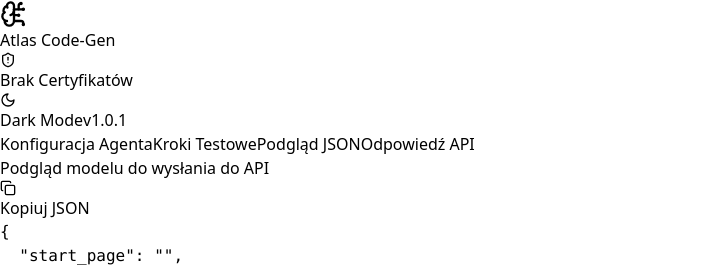
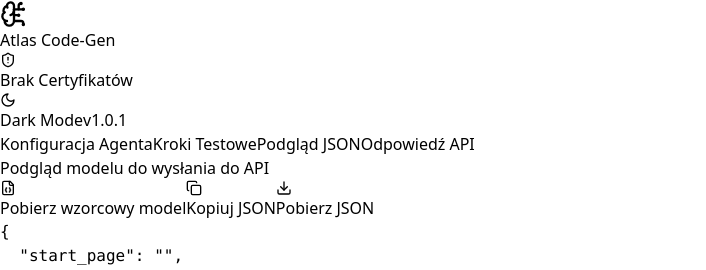
Before and after one commit to cklimowicz/atlas.agent.gui, a React (Vite) app: page / in a window 1280 px wide. Both pictures are taken after a click on the button "Podgląd JSON". Shown: the top 270 px of the page, without its empty margins (0-706 px from the left). Built offline with nearby package versions, Linux system fonts and the light colour scheme; no server answers.

Commit message:
zmiana położenia certyfikatów
pobranie wzorcowego modelu JSON

```diff
--- a/src/components/TestScenarioForm.tsx
+++ b/src/components/TestScenarioForm.tsx
@@ -2,7 +2,7 @@
 import { useForm, FormProvider, useFormContext, useWatch } from 'react-hook-form';
 import { zodResolver } from '@hookform/resolvers/zod';
 import toast from 'react-hot-toast';
-import { Save, Upload, AlertTriangle, ShieldCheck, ShieldAlert, CheckCircle, XCircle, Copy, Download } from 'lucide-react';
+import { Save, Upload, AlertTriangle, ShieldCheck, ShieldAlert, CheckCircle, XCircle, Copy, Download, FileJson } from 'lucide-react';
 import Tabs from './ui/Tabs';
 import Button from './ui/Button';
 import Modal from './ui/Modal';
@@ -81,21 +81,94 @@
     }
   };
 
+  // Funkcja do pobrania wzorcowego modelu JSON
+  const handleDownloadTemplateJson = () => {
+    // Definiujemy wzorcowy model JSON
+    const templateJson = {
+      "start_page": "string",
+      "code_writer_model": "string", // opcjonalne
+      "html_assistant_model": "string", // opcjonalne
+      "progress_checker_model": "string", // opcjonalne
+      "case_steps": [
+        {
+          "action": "string",
+          "number": 0,
+          "expected_results": [
+            "string"
+          ],
+          "parameters": [
+            {
+              "key": "string",
+              "value": "string",
+              "is_secret": true
+            }
+          ]
+        }
+      ],
+      "name": "string",
+      "project_name": "string"
+    };
+
+    // Tworzymy link do pobrania pliku
+    const element = document.createElement('a');
+    const file = new Blob([JSON.stringify(templateJson, null, 2)], {type: 'application/json'});
+    element.href = URL.createObjectURL(file);
+    element.download = 'template_model.json';
+
+    // Dodanie elementu do DOM, wywołanie kliknięcia i usunięcie go
+    document.body.appendChild(element);
+    element.click();
+    document.body.removeChild(element);
+
+    toast.success('Wzorcowy model JSON został pobrany');
+  };
+
   return (
     <div className="bg-white shadow rounded-lg p-6">
       <div className="flex justify-between items-center mb-4">
         <h2 className="text-xl font-semibold">Podgląd modelu do wysłania do API</h2>
-        {apiPayload && (
+        <div className="flex space-x-2">
           <Button
             type="button"
             variant="outline"
             size="sm"
-            onClick={handleCopyJson}
+            onClick={handleDownloadTemplateJson}
             className="flex items-center"
           >
-            <Copy size={16} className="mr-1" /> Kopiuj JSON
+            <FileJson size={16} className="mr-1" /> Pobierz wzorcowy model
           </Button>
-        )}
+          {apiPayload && (
+            <Button
+              type="button"
+              variant="outline"
+              size="sm"
+              onClick={handleCopyJson}
+              className="flex items-center"
+            >
+              <Copy size={16} className="mr-1" /> Kopiuj JSON
+            </Button>
+          )}
+          {apiPayload && (
+            <Button
+              type="button"
+              variant="outline"
+              size="sm"
+              onClick={() => {
+                const element = document.createElement('a');
+                const file = new Blob([JSON.stringify(apiPayload, null, 2)], {type: 'application/json'});
+                element.href = URL.createObjectURL(file);
+                element.download = 'agent_config.json';
+                document.body.appendChild(element);
+                element.click();
+                document.body.removeChild(element);
+                toast.success('Konfiguracja JSON została pobrana');
+              }}
+              className="flex items-center"
+            >
+              <Download size={16} className="mr-1" /> Pobierz JSON
+            </Button>
+          )}
+        </div>
       </div>
       <div className="bg-gray-50 p-4 rounded-md overflow-auto max-h-[600px]">
         <pre className="text-sm text-gray-800 whitespace-pre-wrap json-preview-code">
--- a/vite.config.ts
+++ b/vite.config.ts
@@ -3,9 +3,9 @@
 import fs from 'fs'
 import path from 'path'
 
-// Check if certificate files exist
-const certPath = path.resolve('./cert.pem')
-const keyPath = path.resolve('./key.pem')
+// Check if certificate files exist in the public directory
+const certPath = path.resolve('./public/cert.pem')
+const keyPath = path.resolve('./public/key.pem')
 
 const hasCertificates = fs.existsSync(certPath) && fs.existsSync(keyPath)
 
```
Also changed, not shown: 1 other file (tests, documents, lock files or other folders).
